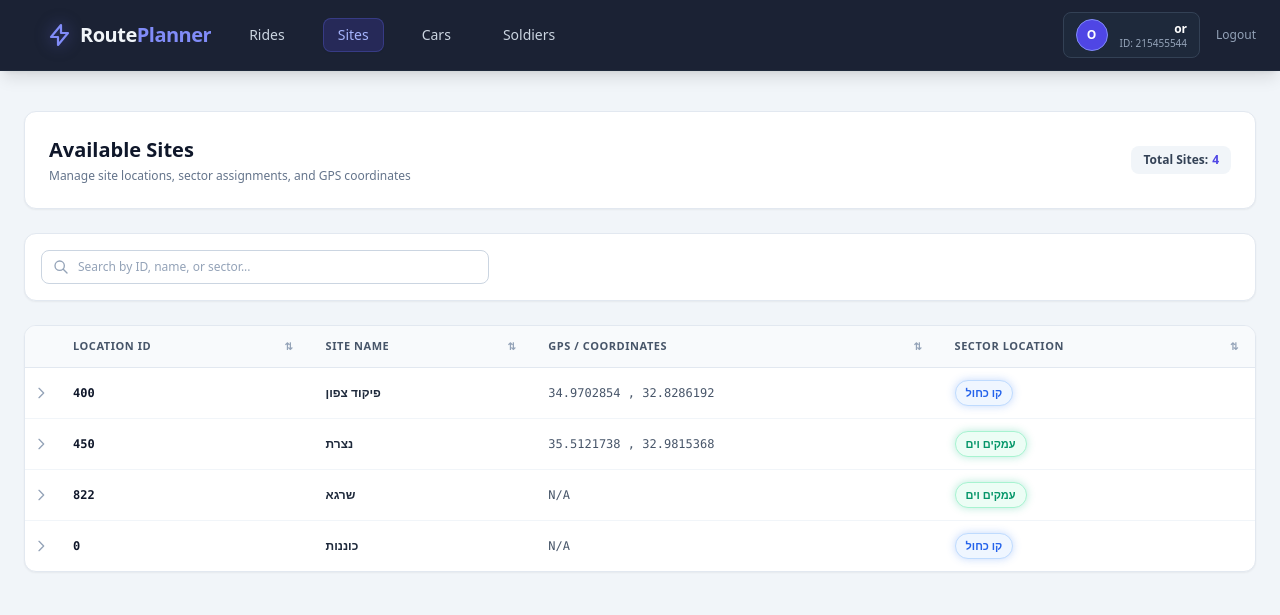
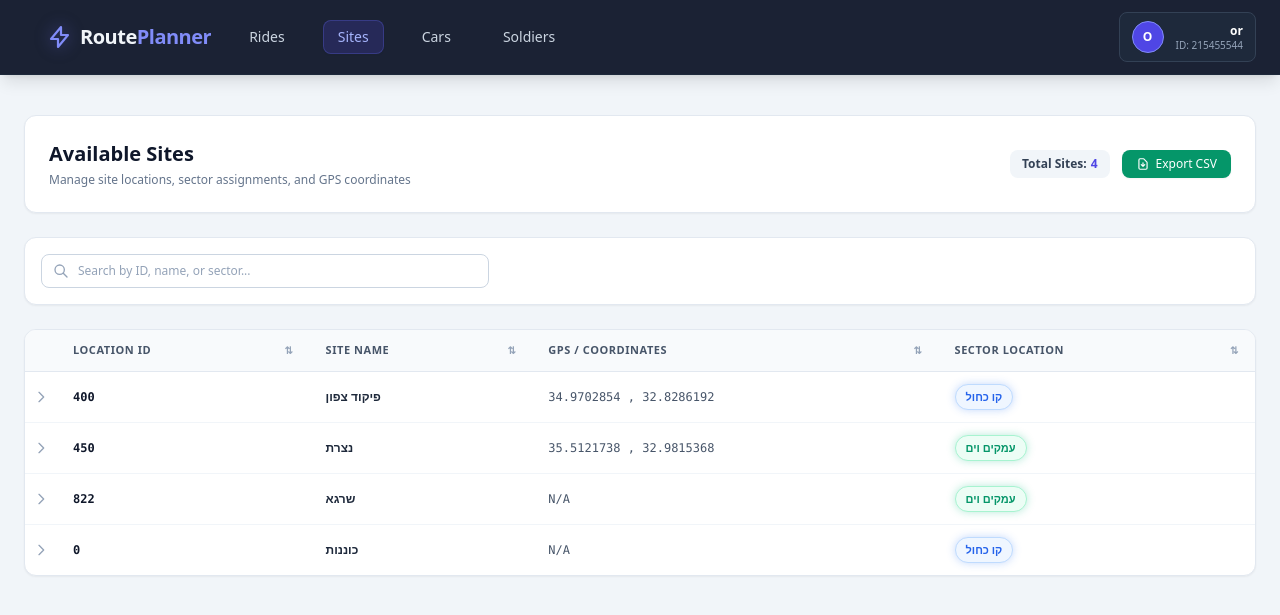
Before and after one commit to orash1235-arch/Route_planner, a Flask app: page /sites/ in a window 1280 px wide. Shown: the top 615 px of the page. Run offline with Flask 3, Linux system fonts and the light colour scheme; a user stored in the database is signed in; data comes from the database, SQL or seed files in the repository; some libraries are stand-ins or nearby versions.

Commit message:
not important

```diff
--- a/app/templates/base.HTML
+++ b/app/templates/base.HTML
@@ -59,8 +59,8 @@
             {% if current_user.is_authenticated %}
                 <div class="relative">
                     <!-- Integrated User Profile & Settings Trigger Button -->
-                    <button id="settingsBtn" class="flex items-center space-x-2 sm:space-x-3 bg-slate-800 hover:bg-slate-700 px-2 sm:px-3 py-1.5 rounded-lg border border-slate-700 transition focus:outline-none" title="User Settings">
-                        <div class="relative w-7 h-7 sm:w-8 sm:h-8 rounded-full bg-indigo-600 flex items-center justify-center font-bold text-white text-xs border border-indigo-400 group">
+                    <button id="settingsBtn" class="flex items-center gap-2 sm:gap-3 bg-slate-800 hover:bg-slate-700 px-3 py-2 rounded-lg border border-slate-700 transition focus:outline-none" title="User Settings">
+                        <div class="relative w-8 h-8 shrink-0 rounded-full bg-indigo-600 flex items-center justify-center font-bold text-white text-xs border border-indigo-400 group">
                             <!-- User Initial -->
                             <span class="group-hover:opacity-20 transition-opacity">
                                 {{ (current_user.full_name or current_user.id)[0] | upper }}
@@ -71,7 +71,7 @@
                                 <path stroke-linecap="round" stroke-linejoin="round" stroke-width="2" d="M15 12a3 3 0 11-6 0 3 3 0 016 0z"></path>
                             </svg>
                         </div>
-                        <div class="text-right leading-tight hidden sm:block">
+                        <div class="text-right leading-tight hidden sm:block min-w-0">
                             <p class="text-xs font-bold text-white">{{ current_user.full_name or current_user.id }}</p>
                             <p class="text-[10px] text-slate-400">ID: {{ current_user.id }}</p>
                             {% if current_user.used_invitation_code %}
@@ -117,11 +117,18 @@
                                     </svg>
                                 </div>
                             </div>
+
+                            <div class="border-t border-slate-700 pt-3">
+                                <a href="{{ url_for('auth.logout') }}" onclick="return confirm('Are you sure you want to log out?');" class="flex w-full items-center justify-between rounded-lg px-2.5 py-2 text-slate-300 hover:bg-slate-700 hover:text-white transition" data-en="Logout" data-he="התנתק">
+                                    <span data-en="Logout" data-he="התנתק">Logout</span>
+                                    <svg class="w-4 h-4" fill="none" stroke="currentColor" viewBox="0 0 24 24" aria-hidden="true">
+                                        <path stroke-linecap="round" stroke-linejoin="round" stroke-width="2" d="M17 8l4 4m0 0l-4 4m4-4H9m4-4V6a2 2 0 00-2-2H5a2 2 0 00-2 2v12a2 2 0 002 2h6a2 2 0 002-2v-2"></path>
+                                    </svg>
+                                </a>
+                            </div>
                         </div>
                     </div>
                 </div>
-
-                <a href="{{ url_for('auth.logout') }}" class="text-xs text-slate-400 hover:text-white transition ml-2" data-en="Logout" data-he="התנתק">Logout</a>
             {% else %}
                 <div class="space-x-2 text-xs">
                     {% if request.endpoint == 'auth.login' %}
--- a/app/templates/sites.HTML
+++ b/app/templates/sites.HTML
@@ -18,14 +18,14 @@
             </span>
 
 
- {% if current_user.used_invitation_code == 'NORTH-ADMIN' %}
+
             <!-- Export to CSV Button -->
             <button onclick="exportSitesToCSV()" class="bg-emerald-600 hover:bg-emerald-500 dark:bg-emerald-700 dark:hover:bg-emerald-600 text-white px-3.5 py-1.5 rounded-lg text-xs font-medium transition flex items-center gap-1.5 shadow-sm">
                 <svg class="w-3.5 h-3.5" fill="none" stroke="currentColor" viewBox="0 0 24 24"><path stroke-linecap="round" stroke-linejoin="round" stroke-width="2" d="M12 10v6m0 0l-3-3m3 3l3-3m2 8H7a2 2 0 01-2-2V5a2 2 0 012-2h5.586a1 1 0 01.707.293l5.414 5.414a1 1 0 01.293.707V19a2 2 0 01-2 2z"></path></svg>
                 <span data-en="Export CSV" data-he="ייצוא CSV">Export CSV</span>
             </button>
 
-
+            {% if current_user.used_invitation_code == 'NORTH-ADMIN' %}
             <!-- Add Site Button -->
             <button onclick="openAddModal()" class="bg-indigo-600 hover:bg-indigo-500 text-white px-3.5 py-1.5 rounded-lg text-xs font-medium transition flex items-center gap-1.5 shadow-sm">
                 <span>+</span>
@@ -55,9 +55,9 @@
 
     <!-- Sites Table -->
     <div class="bg-white dark:bg-slate-800 rounded-xl shadow-sm border border-slate-200 dark:border-slate-700 overflow-hidden transition-colors">
-        <div>
+        <div class="overflow-x-auto">
             <table class="w-full text-left border-collapse" id="sitesTable">
-            <thead class="hidden md:table-header-group">
+                <thead>
                     <tr class="bg-slate-50 dark:bg-slate-700/50 text-slate-600 dark:text-slate-300 text-[11px] font-bold uppercase tracking-wider border-b border-slate-200 dark:border-slate-700">
                         <th class="w-8 py-3 px-2"></th>
                         <th onclick="sortTable(1)" class="py-3 px-4 cursor-pointer hover:bg-slate-100 dark:hover:bg-slate-700 transition select-none">
@@ -92,7 +92,7 @@
                 <tbody class="divide-y divide-slate-100 dark:divide-slate-700/60 text-xs text-slate-700 dark:text-slate-300">
                     {% for site in sites %}
                         <!-- Primary Row -->
-                        <tr class="site-row block md:table-row mb-3 md:mb-0 rounded-lg md:rounded-none border border-slate-200 dark:border-slate-700 md:border-0 bg-white dark:bg-slate-800 md:bg-transparent md:dark:bg-transparent shadow-sm md:shadow-none p-3 md:p-0 hover:bg-slate-50/80 dark:hover:bg-slate-700/40 cursor-pointer transition select-none"
+                        <tr class="site-row hover:bg-slate-50/80 dark:hover:bg-slate-700/40 cursor-pointer transition select-none"
                             onclick="toggleDetails('{{ site.loc_id }}')"
                             data-locid="{{ site.loc_id }}"
                             data-name="{{ site.name|e }}"
@@ -101,27 +101,17 @@
                             data-food="{{ site.food or '' }}"
                             data-rating="{{ site.food_rating or '' }}">
 
-                            <td class="hidden md:table-cell py-3 px-2 text-center text-slate-400">
+                            <td class="py-3 px-2 text-center text-slate-400">
                                 <svg id="chevron-{{ site.loc_id }}" class="w-4 h-4 transition-transform duration-200" fill="none" stroke="currentColor" viewBox="0 0 24 24">
                                     <path stroke-linecap="round" stroke-linejoin="round" stroke-width="2" d="M9 5l7 7-7 7"></path>
                                 </svg>
                             </td>
-                            <td class="flex md:table-cell items-center justify-between gap-4 py-2 px-0 md:py-3 md:px-4 font-mono font-bold text-slate-900 dark:text-indigo-300">
-                                <span class="md:hidden font-sans text-[11px] font-semibold text-slate-500 dark:text-slate-400" data-en="Location ID" data-he="מזהה מיקום">Location ID</span>
-                                <span>{{ site.loc_id }}</span>
-                            </td>
-                            <td class="flex md:table-cell items-center justify-between gap-4 py-2 px-0 md:py-3 md:px-4 font-semibold text-slate-800 dark:text-slate-200">
-                                <span class="md:hidden text-[11px] font-semibold text-slate-500 dark:text-slate-400" data-en="Site Name" data-he="שם האתר">Site Name</span>
-                                <span class="text-right break-words">{{ site.name }}</span>
-                            </td>
-                            <td class="flex md:table-cell items-center justify-between gap-4 py-2 px-0 md:py-3 md:px-4 font-mono text-slate-600 dark:text-slate-400">
-                                <span class="md:hidden font-sans text-[11px] font-semibold text-slate-500 dark:text-slate-400" data-en="GPS / Coordinates" data-he="קואורדינטות GPS">GPS / Coordinates</span>
-                                <span class="text-right break-all">{{ site.gpt_coordinates or 'N/A' }}</span>
-                            </td>
+                            <td class="py-3 px-4 font-mono font-bold text-slate-900 dark:text-indigo-300">{{ site.loc_id }}</td>
+                            <td class="py-3 px-4 font-semibold text-slate-800 dark:text-slate-200">{{ site.name }}</td>
+                            <td class="py-3 px-4 font-mono text-slate-600 dark:text-slate-400">{{ site.gpt_coordinates or 'N/A' }}</td>
 
                             <!-- Sector Column with Glow Effect -->
-                            <td class="flex md:table-cell items-center justify-between gap-4 py-2 px-0 md:py-3 md:px-4">
-                                <span class="md:hidden text-[11px] font-semibold text-slate-500 dark:text-slate-400" data-en="Sector" data-he="גזרה">Sector</span>
+                            <td class="py-3 px-4">
                                 {% if site.sector == "קו כחול" %}
                                     <span class="inline-flex items-center px-2.5 py-1 rounded-full text-[11px] font-semibold bg-blue-50 dark:bg-blue-950/60 text-blue-600 dark:text-blue-400 border border-blue-200 dark:border-blue-800 shadow-[0_0_8px_rgba(59,130,246,0.3)]">
                                         {{ site.sector }}
@@ -142,8 +132,7 @@
                             </td>
 
                             {% if current_user.used_invitation_code == 'NORTH-ADMIN' %}
-                            <td class="flex md:table-cell items-center justify-between gap-4 py-2 px-0 md:py-3 md:px-4 text-right" onclick="event.stopPropagation()">
-                                <span class="md:hidden text-[11px] font-semibold text-slate-500 dark:text-slate-400" data-en="Actions" data-he="פעולות">Actions</span>
+                            <td class="py-3 px-4 text-right" onclick="event.stopPropagation()">
                                 <button onclick="openEditModal('{{ site.loc_id }}', '{{ site.name|e }}', '{{ site.gpt_coordinates or '' }}', '{{ site.sector or '' }}', '{{ site.food or '' }}', '{{ site.food_rating or '' }}')"
                                         class="text-indigo-600 hover:text-indigo-900 dark:text-indigo-400 dark:hover:text-indigo-300 font-medium"
                                         data-en="Edit" data-he="ערוך">
```
